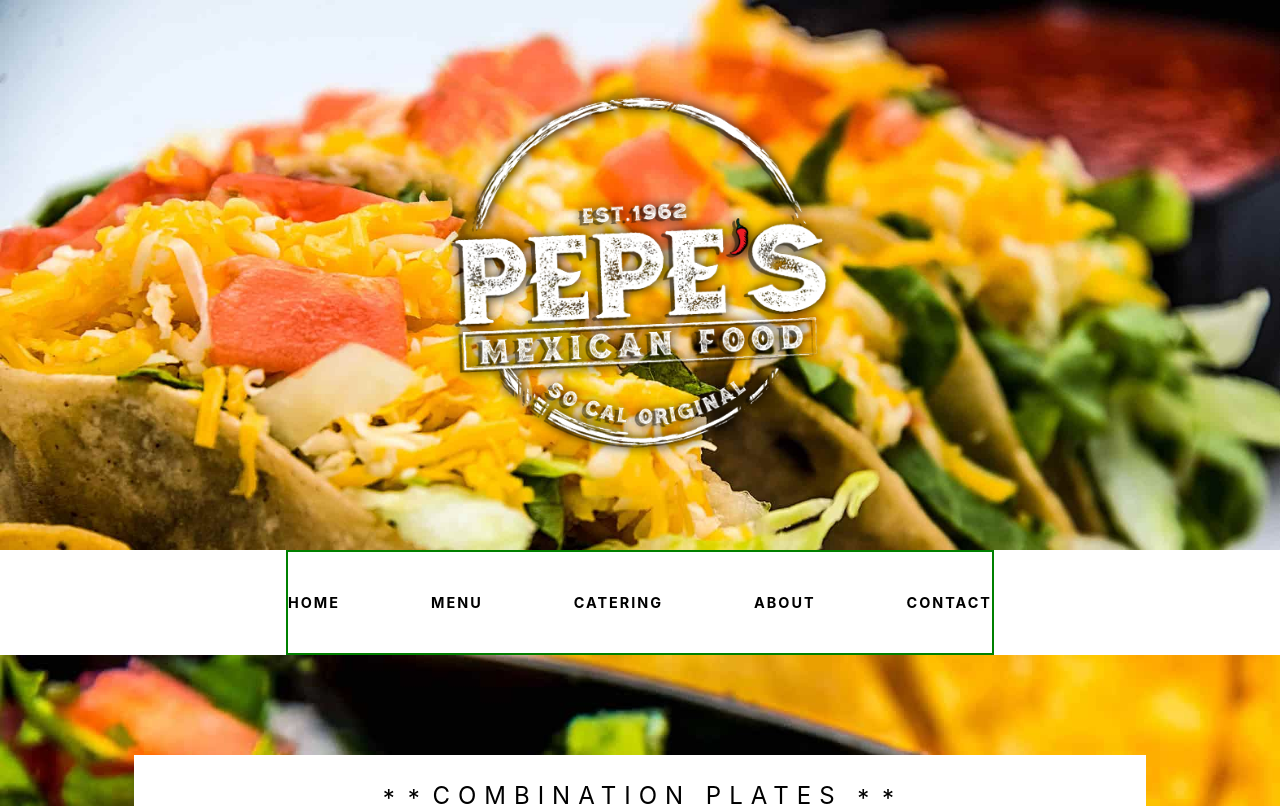
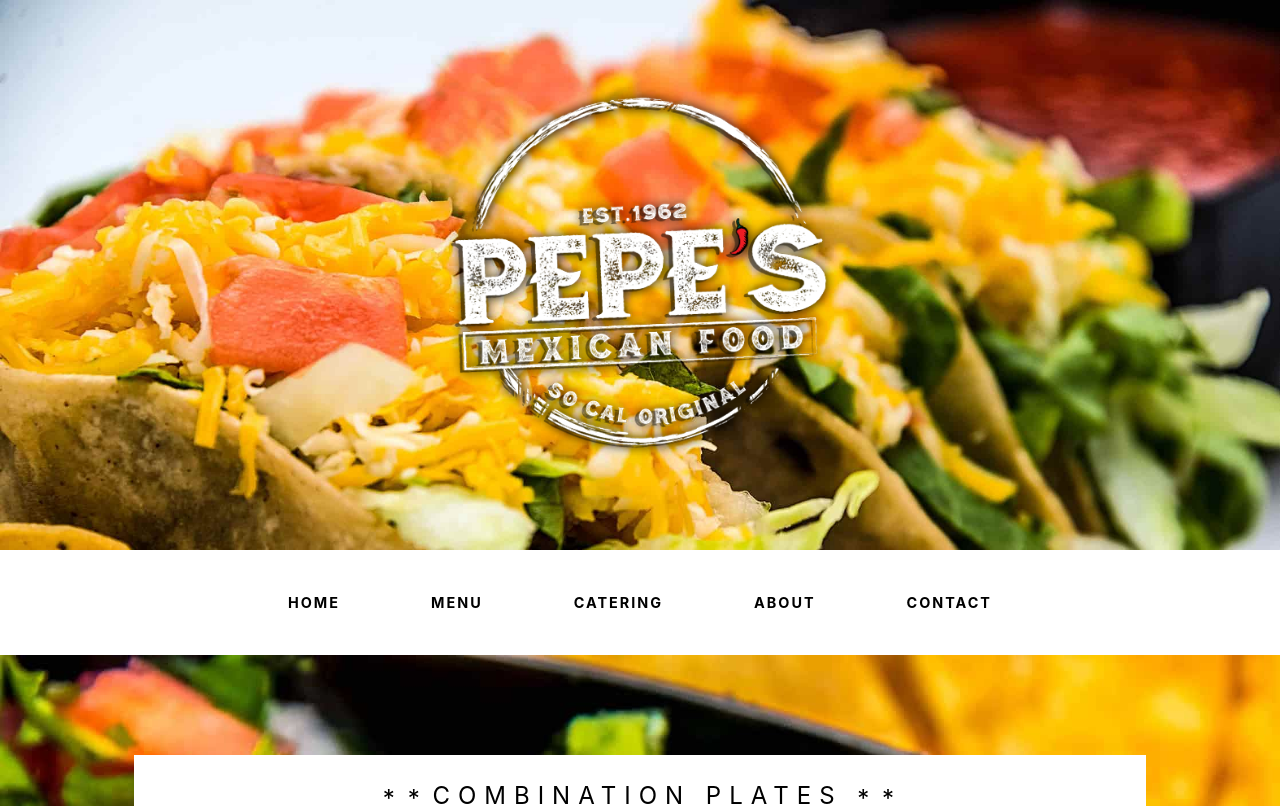
Before and after one commit to luiscmartinez/originalpepes, a React (Create React App) app: page / in a window 1280 px wide. Shown: the top 806 px of the page. Built offline with nearby package versions, Linux system fonts and the light colour scheme.

Commit message:
fixed hero logo for menu component

```diff
--- a/src/App.css
+++ b/src/App.css
@@ -172,7 +172,7 @@
   /* border: 2px solid hotpink; */
   width: 100%;
   height: 550px;
-  background-image: url('./images/home_hero\ \(1\).jpg');
+  background-image: url('./images/menu_hero\ \(1\).jpg');
   background-size: cover;
   background-attachment: fixed;
   display: flex;
@@ -221,7 +221,7 @@
   width: 100%;
 }
 .inner_nav {
-  border: 2px solid green;
+  /* border: 2px solid green; */
   display: flex;
   flex-direction: row;
   justify-content: space-between;
```
